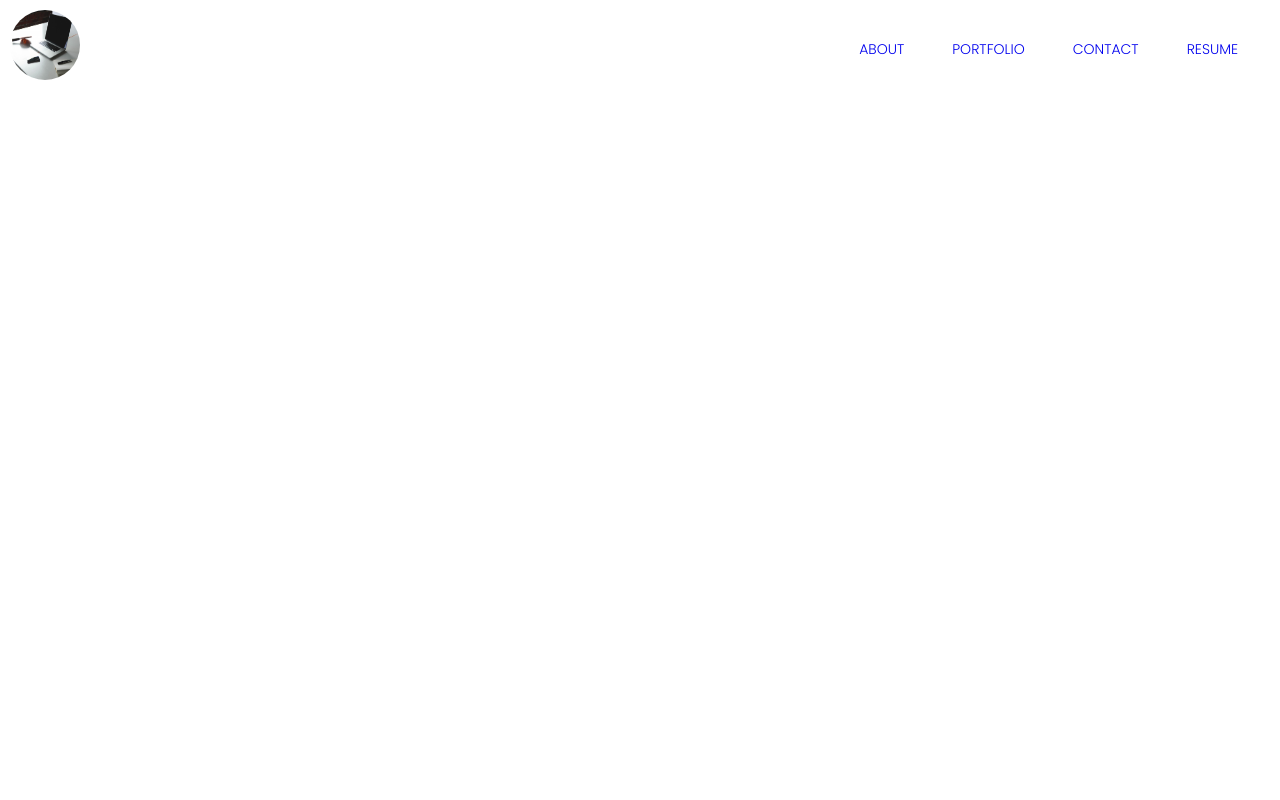
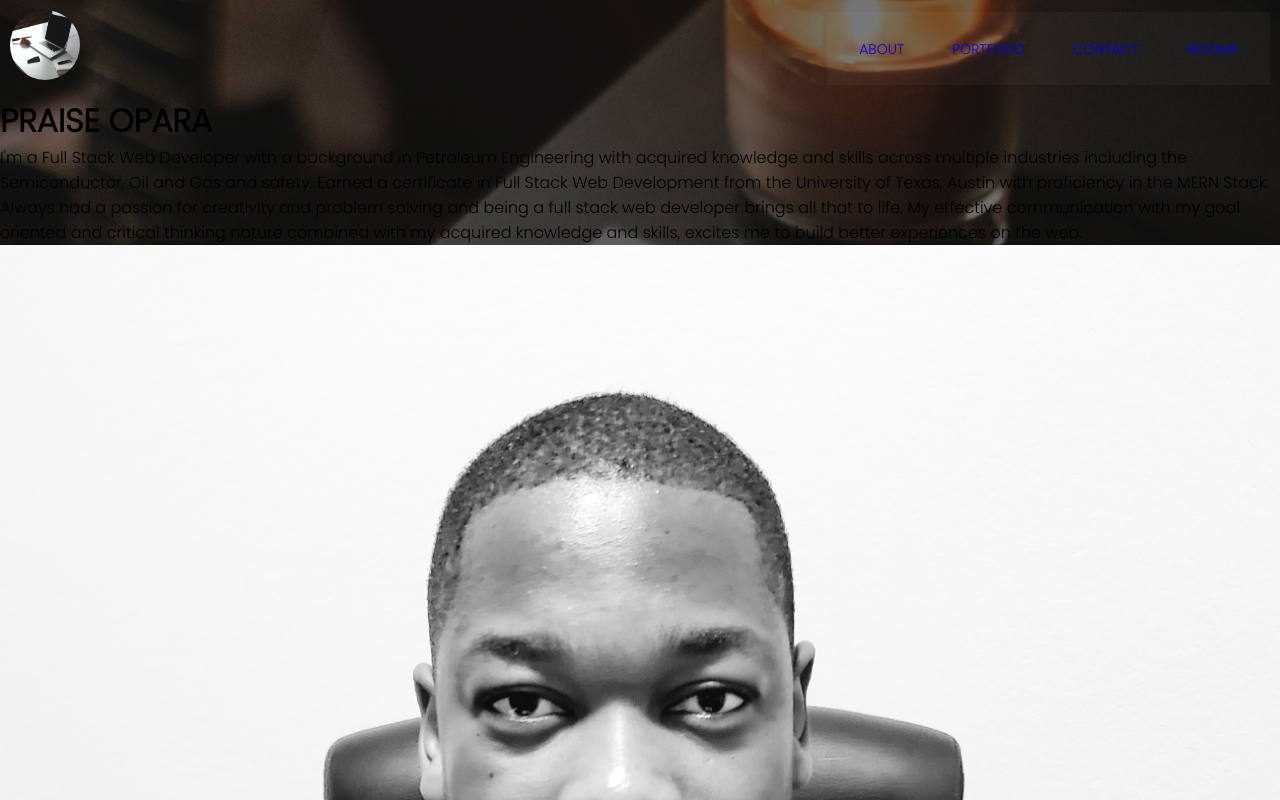
Before and after one commit to kingopara/portfolio, a React (Create React App) app: page / in a window 1280 px wide. Shown: the top 800 px of the page. Built offline with nearby package versions, Linux system fonts and the light colour scheme.

Commit message:
building home page

```diff
--- a/src/components/Home/Home.js
+++ b/src/components/Home/Home.js
@@ -1,6 +1,7 @@
 import React from 'react'
 import './home.css'
 import Header from '../Header/Header'
+import picture from '../../assets/cover/B&WPIC.jpg'
 
 function Home() {
     return (
@@ -9,7 +10,20 @@ function Home() {
             <Header/>
 
             <div className="home-content">
+                <div>
+                    <h1>PRAISE OPARA</h1>
+                    <p>
+                        I'm a Full Stack Web Developer with a background in Petroleum Engineering with acquired knowledge and skills across multiple industries including the Semiconductor, Oil and Gas and safety.
+                        Earned a certificate in Full Stack Web Development from the University of Texas, Austin with proficiency in the MERN Stack.
 
+                        Always had a passion for creativity and problem solving and being a full stack web developer brings all that to life.
+                        My effective communication with my goal oriented and critical thinking nature combined with my acquired knowledge and skills, excites me to build better experiences on the web.
+                    </p>
+                </div>
+
+                <div className="home-img">
+                    <img src={picture} alt="selfie of me" />
+                </div>
             </div>
         </div>
     )
--- a/src/components/Home/home.css
+++ b/src/components/Home/home.css
@@ -0,0 +1,9 @@
+.home {
+    background: linear-gradient(var(--img-back)),url(../../assets/backgroud/back2.jpg);
+    width: 100%;
+    min-height: 100vh;
+    background-size: cover;
+    background-position: center;
+    position: sticky;
+    top: 0;
+}
```
